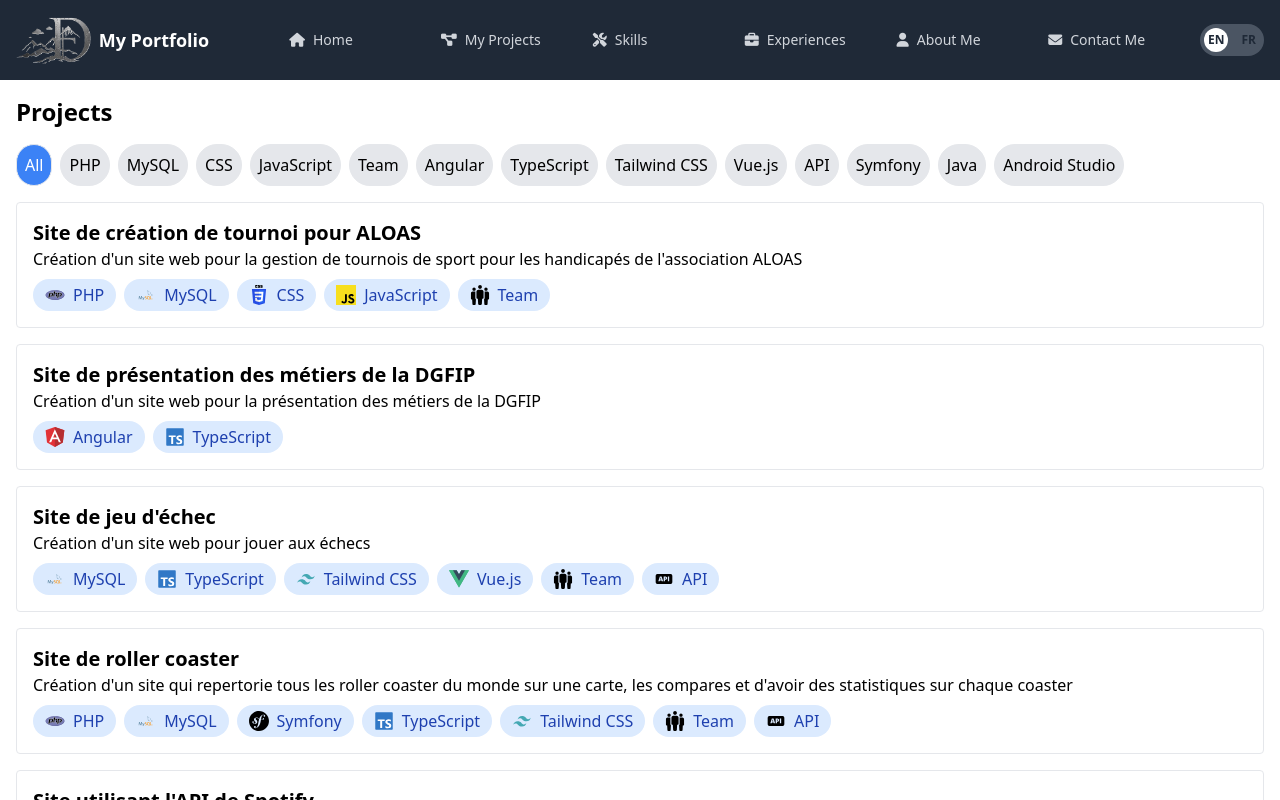
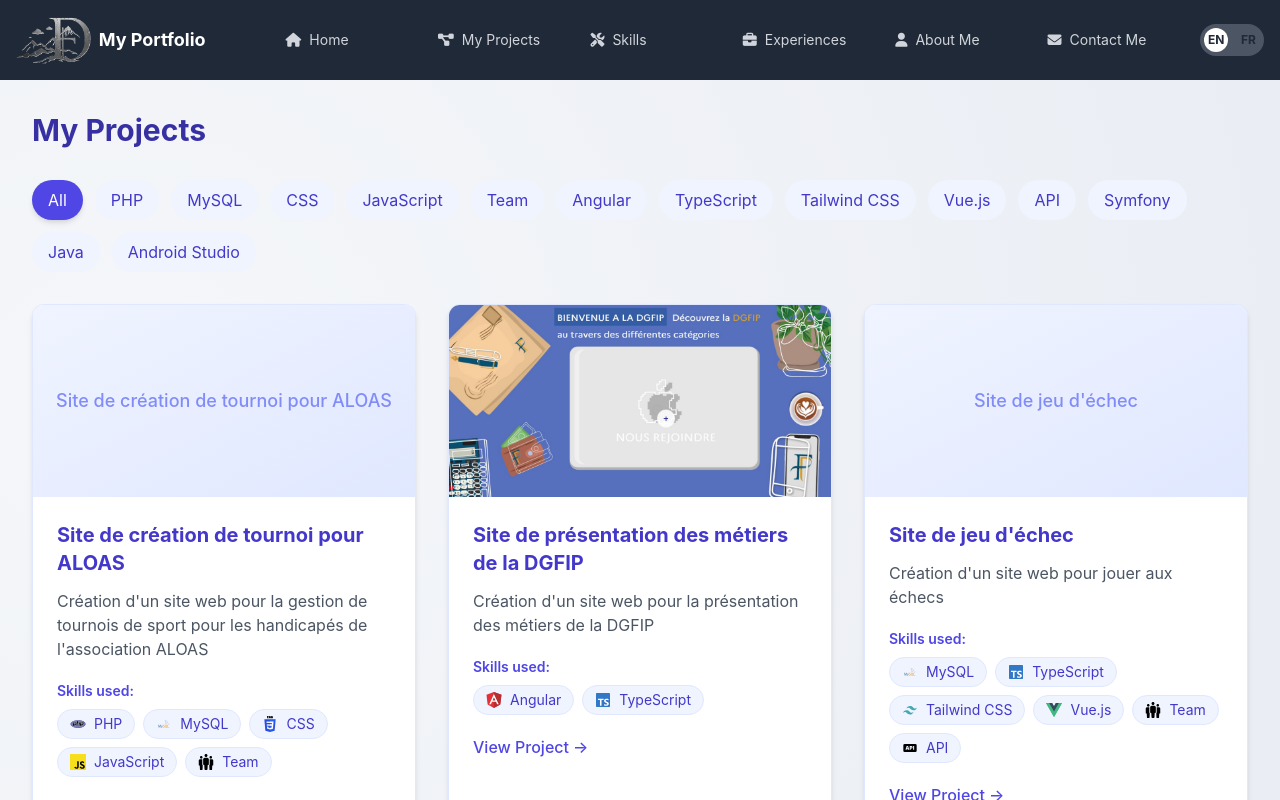
Before and after one commit to Papyquirush/portfolio, a Vue app: page /projects in a window 1280 px wide. Shown: the top 800 px of the page. Built offline with nearby package versions, Linux system fonts and the light colour scheme.

Commit message:
feat(projectsView): projectsView and HomeView and SkillsView remastered

```diff
--- a/src/App.vue
+++ b/src/App.vue
@@ -2,7 +2,11 @@
   <div id="app">
     <NavHeader />
     <main class="content">
-      <router-view />
+      <RouterView v-slot="{ Component }">
+        <Suspense>
+          <component :is="Component" />
+        </Suspense>
+      </RouterView>
     </main>
     <Footer />
   </div>
@@ -21,6 +25,7 @@ import Footer from "@/components/partials/Footer.vue";
   display: flex;
   flex-direction: column;
   min-height: 100vh;
+  background: radial-gradient(circle at 10% 20%, #f5f7fa 0%, #e4e8f0 90%);
 }
 
 .content {
--- a/src/components/partials/NavHeader.vue
+++ b/src/components/partials/NavHeader.vue
@@ -78,22 +78,6 @@ function toggleMenu() {
 
 <style scoped>
 .nav-link {
-  position: relative;
-}
-
-.nav-link::after {
-  content: '';
-  position: absolute;
-  bottom: -4px;
-  left: 50%;
-  width: 0;
-  height: 2px;
-  background-color: white;
-  transition: width 0.3s ease-in-out, left 0.3s ease-in-out;
-}
-
-.nav-link:hover::after {
-  width: 100%;
-  left: 0;
+  @apply relative after:absolute after:bottom-0 after:left-0 after:h-0.5 after:bg-white after:w-0 after:transition-all hover:after:w-full;
 }
 </style>
--- a/src/i18n.js
+++ b/src/i18n.js
@@ -14,6 +14,15 @@ const messages = {
         backend : 'Backend',
         frontend : 'Frontend',
         "Office Suite" : 'Office Suite',
+        "See my projects" : 'See my projects',
+        "Not finished" : 'Not finished',
+        projects: {
+            title: "My Projects",
+            allFilter: "All",
+            viewProject: "View Project",
+            skillsUsed: "Skills used",
+            noProjects: "No projects match the selected filters."
+        },
     },
     fr: {
         home: 'Accueil',
@@ -25,6 +34,15 @@ const messages = {
         portfolio: 'Mon Portfolio',
         tools : 'Outils',
         "Office Suite" : 'Suite Office',
+        "See my projects" : 'Voir mes projets',
+        "Not finished" : 'Pas encore terminé',
+        projects: {
+            title: "Mes Projets",
+            allFilter: "Tous",
+            viewProject: "Voir le projet",
+            skillsUsed: "Compétences utilisées",
+            noProjects: "Aucun projet ne correspond aux filtres sélectionnés."
+        },
 
     }
 };
--- a/src/interface/projects.ts
+++ b/src/interface/projects.ts
@@ -6,6 +6,7 @@ export const projects = {
             id: "tournois",
             title: "Site de création de tournoi pour ALOAS",
             description: "Création d'un site web pour la gestion de tournois de sport pour les handicapés de l'association ALOAS",
+            logo:"",
             skills: skills.skills.filter(skill =>
                 ["PHP", "MySQL", "CSS", "JavaScript", "Team"].includes(skill.name)
             )
@@ -14,6 +15,7 @@ export const projects = {
             id:"metiers",
             title: "Site de présentation des métiers de la DGFIP",
             description: "Création d'un site web pour la présentation des métiers de la DGFIP",
+            logo:"/logos/projects/dgfip.png",
             skills: skills.skills.filter(skill =>
                 ["Angular", "TypeScript"].includes(skill.name)
             )
@@ -22,6 +24,7 @@ export const projects = {
             id:"echec",
             title: "Site de jeu d'échec",
             description: "Création d'un site web pour jouer aux échecs",
+            logo:"",
             skills: skills.skills.filter(skill =>
                 ["MySQL", "Vue.js", "Tailwind CSS", "TypeScript","API", "Team"].includes(skill.name)
             )
@@ -30,6 +33,7 @@ export const projects = {
             id:"coaster",
             title: "Site de roller coaster",
             description: "Création d'un site qui repertorie tous les roller coaster du monde sur une carte, les compares et d'avoir des statistiques sur chaque coaster",
+            logo:"",
             skills: skills.skills.filter(skill =>
                 ["MySQL", "Symfony","PHP", "Tailwind CSS", "TypeScript","API", "Team"].includes(skill.name)
             )
@@ -39,6 +43,7 @@ export const projects = {
             id:"spotify",
             title: "Site utilisant l'API de Spotify",
             description: "Création d'un site qui permet de mettre en favoris des sons et des artistes",
+            logo:"",
             skills: skills.skills.filter(skill =>
                 ["MySQL","PHP", "Symfony", "CSS", "API"].includes(skill.name)
             )
@@ -47,6 +52,7 @@ export const projects = {
             id:"parcs",
             title: "Application de repérage des parcs nationnaux",
             description: "Création d'une application qui permet de repérer les parcs nationnaux sur une carte et de les comparer",
+            logo:"",
             skills: skills.skills.filter(skill =>
                 ["Android Studio", "Java","API"].includes(skill.name)
             )
@@ -55,6 +61,7 @@ export const projects = {
             id:"portfolio",
             title: "Portfolio",
             description: "Création de mon portfolio",
+            logo:"",
             skills: skills.skills.filter(skill =>
                 ["Vue.js", "TypeScript", "Tailwind CSS"].includes(skill.name)
             )
--- a/src/views/HomeView.vue
+++ b/src/views/HomeView.vue
@@ -1,14 +1,24 @@
 <template>
-  <main class="flex flex-col items-center justify-center min-h-screen bg-gray-100 text-center p-4">
-    <h1 class="text-4xl font-bold text-gray-800 mb-4">Site en construction</h1>
-    <p class="text-lg text-gray-600">Revenez bientôt !</p>
+  <main class="min-h-screen flex flex-col justify-center items-center p-8 bg-gradient-to-br from-indigo-50 to-blue-100">
+    <div class="max-w-2xl text-center animate-fade-in">
+      <h1 class="text-5xl font-bold text-gray-800 mb-6">
+        {{ $t('portfolio') }}
+        <span class="text-indigo-600">.</span>
+      </h1>
+      <p class="text-xl text-gray-600 mb-8">
+        {{ $t('Not finished') }}
+      </p>
+      <div class="flex gap-4 justify-center">
+        <RouterLink
+            to="/projects"
+            class="px-6 py-3 bg-indigo-600 text-white rounded-lg hover:bg-indigo-700 transition-all"
+        >
+
+          {{ $t('See my projects') }}
+        </RouterLink>
+      </div>
+    </div>
   </main>
 </template>
-
-<script setup>
-
+<script setup lang="ts">
 </script>
-
-<style scoped>
-
-</style>
--- a/src/views/ProjectsView.vue
+++ b/src/views/ProjectsView.vue
@@ -1,42 +1,104 @@
 <template>
-  <div class="p-4">
-    <h1 class="text-2xl font-bold mb-4">Projects</h1>
-    <div class="mb-4 flex flex-wrap gap-2">
-      <div
+  <div class="p-4 md:p-8">
+    <h1 class="text-3xl font-bold mb-8 text-indigo-800 dark:text-indigo-200">{{ $t('projects.title') }}</h1>
+
+    <!-- Filtres -->
+    <div class="mb-8">
+      <div class="flex flex-wrap gap-3 mb-4">
+        <button
             @click="toggleSkill('')"
-          :class="['p-2 border rounded-full cursor-pointer transition-colors duration-300', { 'bg-blue-500 text-white': selectedSkills.length === 0, 'bg-gray-200 hover:bg-gray-300': selectedSkills.length > 0 }]"
+            :class="[
+            'px-4 py-2 rounded-full cursor-pointer transition-all duration-200',
+            selectedSkills.length === 0
+              ? 'bg-indigo-600 text-white shadow-md'
+              : 'bg-indigo-50 text-indigo-700 hover:bg-indigo-100 dark:bg-gray-700 dark:text-indigo-300 dark:hover:bg-gray-600'
+          ]"
         >
-        All
-      </div>
-      <div
+          {{ $t('projects.allFilter') }}
+        </button>
+
+        <button
             v-for="skill in allSkills"
             :key="skill"
             @click="toggleSkill(skill)"
-          :class="['p-2 border rounded-full cursor-pointer transition-colors duration-300', { 'bg-blue-500 text-white': selectedSkills.includes(skill), 'bg-gray-200 hover:bg-gray-300': !selectedSkills.includes(skill) }]"
+            :class="[
+            'px-4 py-2 rounded-full cursor-pointer transition-all duration-200',
+            selectedSkills.includes(skill)
+              ? 'bg-indigo-600 text-white shadow-md'
+              : 'bg-indigo-50 text-indigo-700 hover:bg-indigo-100 dark:bg-gray-700 dark:text-indigo-300 dark:hover:bg-gray-600'
+          ]"
         >
-        {{ skill }}
+          {{ $t(skill) }}
+        </button>
       </div>
     </div>
-    <div v-for="project in filteredProjects" :key="project.id" class="project-preview p-4 border rounded mb-4">
-      <h3 class="text-xl font-semibold">{{ project.title }}</h3>
-      <p>{{ project.description }}</p>
-      <div class="flex flex-wrap gap-2 mt-2">
+
+    <!-- Liste des projets -->
+    <div v-if="filteredProjects.length > 0" class="grid gap-8 md:grid-cols-2 lg:grid-cols-3">
+      <div
+          v-for="project in filteredProjects"
+          :key="project.id"
+          class="bg-white dark:bg-gray-800 rounded-xl shadow-md overflow-hidden hover:shadow-lg transition-all duration-300 border border-indigo-100 dark:border-gray-700 hover:border-indigo-200 dark:hover:border-indigo-500"
+      >
+        <div class="h-48 bg-gradient-to-br from-indigo-50 to-indigo-100 dark:from-gray-700 dark:to-indigo-900 flex items-center justify-center overflow-hidden">
+          <template v-if="project.logo">
+            <img
+                :src="project.logo"
+                :alt="project.title"
+                class="h-full object-cover"
+            >
+          </template>
+          <template v-else>
+    <span class="text-indigo-400 dark:text-indigo-300 text-lg font-medium">
+      {{ project.title }}
+    </span>
+          </template>
+        </div>
+
+        <div class="p-6">
+          <h3 class="text-xl font-bold mb-3 text-indigo-700 dark:text-indigo-300">{{ project.title }}</h3>
+          <p class="text-gray-600 dark:text-gray-300 mb-5">{{ project.description }}</p>
+
+          <div class="mb-5">
+            <h4 class="text-sm font-semibold mb-2 text-indigo-600 dark:text-indigo-400">{{ $t('projects.skillsUsed') }}:</h4>
+            <div class="flex flex-wrap gap-2">
               <span
                   v-for="skill in project.skills"
                   :key="skill.name"
-            class="bg-blue-100 text-blue-800 px-3 py-1 rounded-full inline-flex items-center"
+                  class="bg-indigo-50 dark:bg-indigo-400/30 text-indigo-700 dark:text-indigo-300 px-3 py-1 rounded-full text-sm inline-flex items-center border border-indigo-100 dark:border-indigo-800"
               >
-          <img :src="skill.logo" alt="" class="h-5 w-5 mr-2">
-          {{ skill.name }}
+                <img :src="skill.logo" :alt="skill.name" class="h-4 w-4 mr-2">
+                {{ $t(skill.name) }}
               </span>
             </div>
+          </div>
+
+          <button class="text-indigo-600 dark:text-indigo-400 hover:text-indigo-800 dark:hover:text-indigo-300 font-medium flex items-center group transition-colors">
+            {{ $t('projects.viewProject') }}
+            <span class="ml-1 group-hover:translate-x-1 transition-transform">→</span>
+          </button>
+        </div>
+      </div>
+    </div>
+
+    <!-- Aucun projet -->
+    <div v-else class="text-center py-16">
+      <div class="text-indigo-400 dark:text-indigo-500 mb-4">
+        <i class="fas fa-folder-open text-4xl"></i>
+      </div>
+      <p class="text-gray-500 dark:text-gray-400">
+        {{ $t('projects.noProjects') }}
+      </p>
     </div>
   </div>
 </template>
 
 <script setup>
-import { ref, computed } from 'vue';
-import { projects } from '@/interface/projects';
+import {ref, computed} from 'vue';
+import {projects} from '@/interface/projects';
+import {useI18n} from 'vue-i18n';
+
+const {t} = useI18n();
 
 const selectedSkills = ref([]);
 
@@ -76,7 +138,15 @@ const filteredProjects = computed(() => {
 </script>
 
 <style scoped>
-.project-preview {
-  @apply p-4 border rounded mb-4;
+/* Animation personnalisée pour les cartes */
+.project-card-enter-active,
+.project-card-leave-active {
+  transition: all 0.4s ease;
+}
+
+.project-card-enter-from,
+.project-card-leave-to {
+  opacity: 0;
+  transform: translateY(20px);
 }
 </style>
--- a/tailwind.config.js
+++ b/tailwind.config.js
@@ -4,7 +4,26 @@ module.exports = {
     "./src/**/*.{vue,js,ts,jsx,tsx}",
   ],
   theme: {
-    extend: {},
+    extend: {
+      colors: {
+        indigo: {
+          50: '#f0f4ff',
+          100: '#e0e8ff',
+          200: '#c7d2fe',
+          300: '#a5b4fc',
+          400: '#818cf8',
+          500: '#6366f1',
+          600: '#4f46e5',
+          700: '#4338ca',
+          800: '#3730a3',
+          900: '#312e81',
+        }
+      }
+    },
+    fontFamily: {
+      sans: ['Inter', 'sans-serif'],
+      mono: ['Fira Code', 'monospace'],
+    },
   },
   plugins: [],
 }
```
Also changed, not shown: src/views/SkillsView.vue (+12 -10 lines), public/logos/projects/dgfip.png (added). Lines whose indentation alone changed are shown as unchanged.
